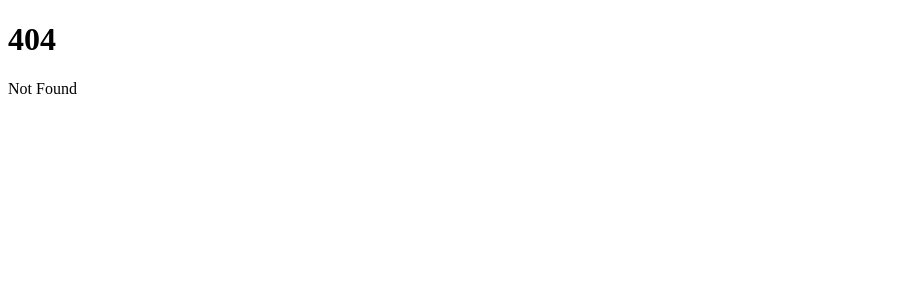
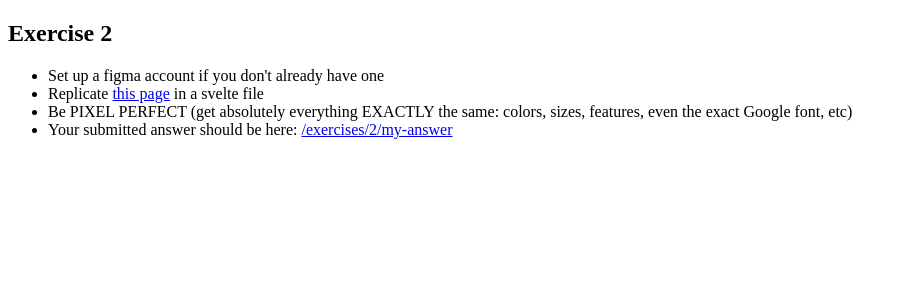
Before and after one commit to Elaz33/car-project, a SvelteKit app: page /exercises/2/instructions in a window 1280 px wide. Before the commit this address had no page. Shown: the top 300 px of the page, without its empty margins (0-907 px from the left). Built offline with nearby package versions, Linux system fonts and the light colour scheme.

Commit message:
add exercise 2

```diff
--- a/src/routes/+page.svelte
+++ b/src/routes/+page.svelte
@@ -1,2 +1,3 @@
 <h1>Welcome to Elazar's Practice project</h1>
 <p><a href="/exercises/1/instructions">Exercise 1</a></p>
+<p><a href="/exercises/2/instructions">Exercise 2</a></p>
--- /dev/null
+++ b/src/routes/exercises/2/instructions/+page.svelte
@@ -0,0 +1,17 @@
+<script lang="ts">
+
+
+
+</script>
+<!------------------------------------------------------------>
+
+<h2>Exercise 2</h2>
+<ul>
+  <li>Set up a figma account if you don't already have one</li>
+  <li>Replicate <a href="https://www.figma.com/file/MtNh7uCnKuVQaZmm99NqxZ/Elazar-Practice?type=design&node-id=0%3A1&mode=design&t=ImB26Kt0nXXTW1x4-1" target="_blank">this page</a> in a svelte file</li>
+  <li>Be PIXEL PERFECT (get absolutely everything EXACTLY the same: colors, sizes, features, even the exact Google font, etc)</li>
+  <li>Your submitted answer should be here: <a href="/exercises/2/my-answer" target="_blank">/exercises/2/my-answer</a></li>
+</ul>
+
+<!------------------------------------------------------------>
+<!--<style lang="scss"></style>-->
```
